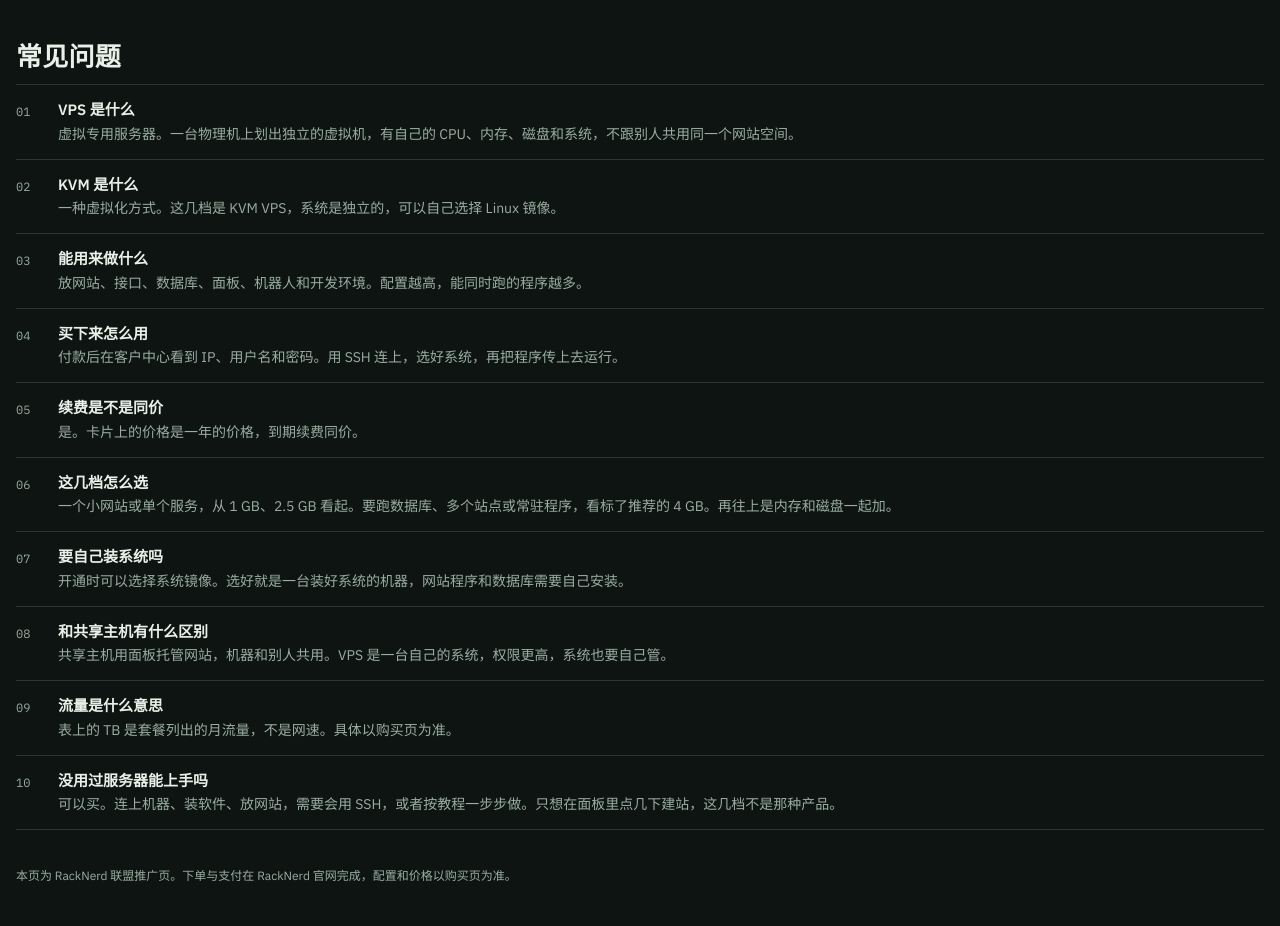
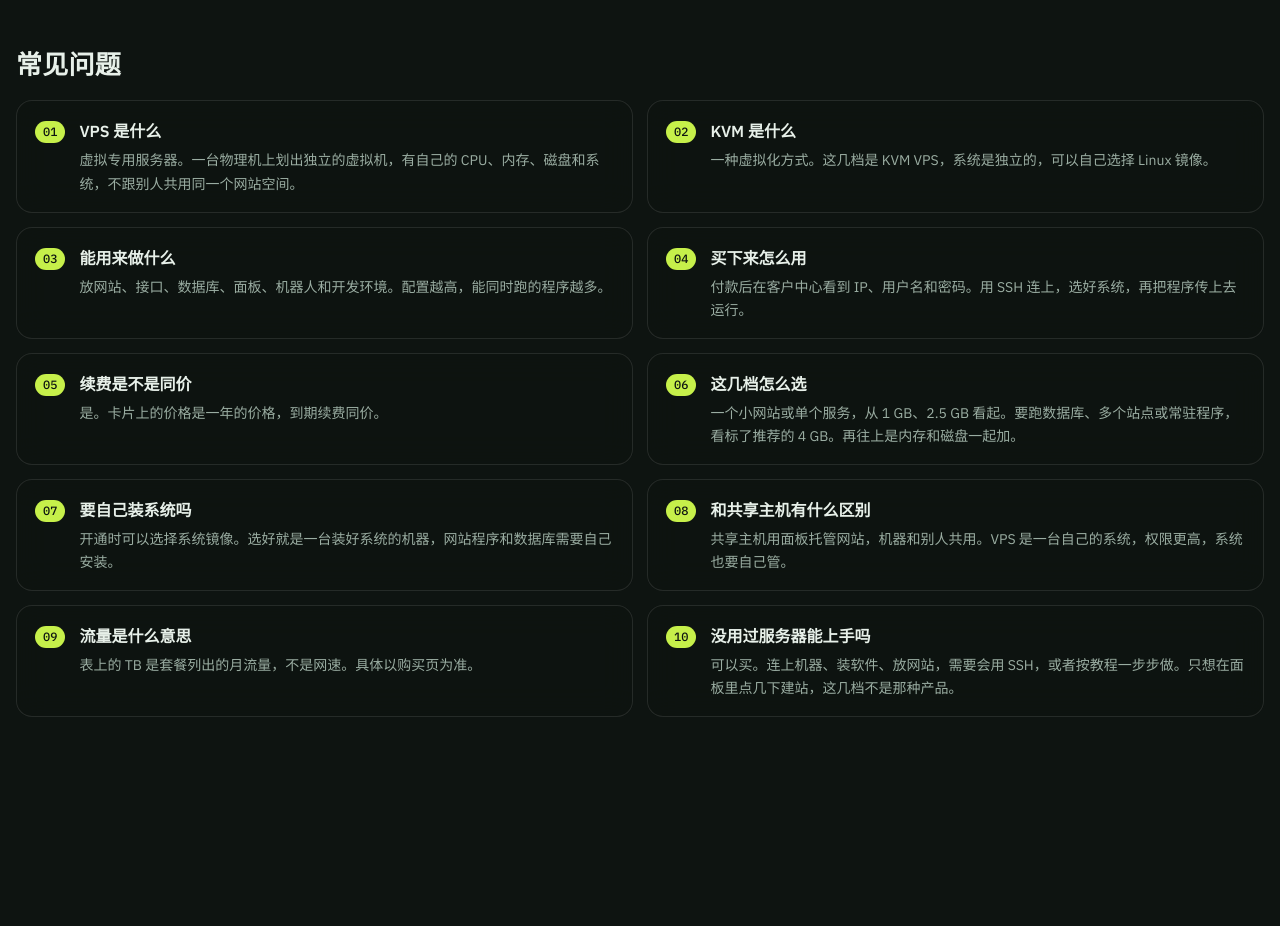
Before and after one commit to biyan113/racknerd-deals, a website: page public/index.html in a window 1280 px wide. Shown: the part 697-1623 px from the top of the page. After the commit the page ends 1478 px from the top, so only its background shows below. Drawn offline with Linux system fonts and the light colour scheme.

Commit message:
去掉联盟页脚，常见问题改为卡片

```diff
--- a/public/index.html
+++ b/public/index.html
@@ -274,34 +274,43 @@
     font-weight: 600;
   }
   .plan.featured .buy:hover { background: #d8ff6e; color: var(--ink); }
-  .faq { padding: 36px 0 8px; }
-  .faq h2 { margin-bottom: 8px; }
-  .qa { border-top: 1px solid var(--line); }
+  .faq { padding: 44px 0 64px; }
+  .faq h2 { margin-bottom: 16px; }
+  .qa {
+    display: grid;
+    grid-template-columns: repeat(2, minmax(0, 1fr));
+    gap: 14px;
+  }
   .qa article {
     display: grid;
-    grid-template-columns: 28px 1fr;
-    gap: 2px 14px;
-    padding: 14px 0;
-    border-bottom: 1px solid var(--line);
+    grid-template-columns: auto 1fr;
+    column-gap: 14px;
+    align-content: start;
+    min-width: 0;
+    padding: 18px 18px 16px;
+    background: rgba(14, 20, 17, 0.58);
+    backdrop-filter: blur(16px) saturate(1.15);
+    -webkit-backdrop-filter: blur(16px) saturate(1.15);
+    border: 1px solid rgba(255, 255, 255, 0.1);
+    border-radius: 16px;
   }
   .n {
     grid-row: 1 / span 2;
+    align-self: start;
+    margin-top: 2px;
     font-family: "IBM Plex Mono", ui-monospace, monospace;
     font-size: 12px;
-    color: var(--muted);
-    padding-top: 4px;
+    font-weight: 500;
+    line-height: 1;
+    color: var(--ink);
+    background: var(--price);
+    border-radius: 999px;
+    padding: 5px 8px;
   }
   .qa h3,
-  .qa p { grid-column: 2; }
-  .qa h3 { margin: 0; font-size: 15px; font-weight: 600; }
-  .qa p { margin: 0; color: var(--muted); font-size: 14px; }
-  footer {
-    padding: 28px 0 40px;
-    color: var(--muted);
-    font-size: 12px;
-    line-height: 1.6;
-  }
-  footer p { margin: 0; max-width: 46rem; }
+  .qa p { grid-column: 2; margin: 0; }
+  .qa h3 { font-size: 16px; font-weight: 600; }
+  .qa p { margin-top: 6px; color: var(--muted); font-size: 14px; line-height: 1.65; }
   @media (max-width: 1199px) {
     .grid { grid-template-columns: repeat(3, minmax(0, 1fr)); gap: 16px; }
     .plan { padding: 20px 16px 16px; }
@@ -312,6 +321,7 @@
   @media (max-width: 639px) {
     .wrap { width: min(1560px, calc(100% - 24px)); }
     .grid { grid-template-columns: 1fr; }
+    .qa { grid-template-columns: 1fr; }
     .plan { padding: 22px 20px 20px; }
     .plan h3 { font-size: 24px; }
     .price { font-size: 32px; }
@@ -470,10 +480,5 @@
       </div>
     </section>
   </main>
-  <footer>
-    <div class="wrap">
-      <p>本页为 RackNerd 联盟推广页。下单与支付在 RackNerd 官网完成，配置和价格以购买页为准。</p>
-    </div>
-  </footer>
 </body>
 </html>
```
Also changed, not shown: README.md.
